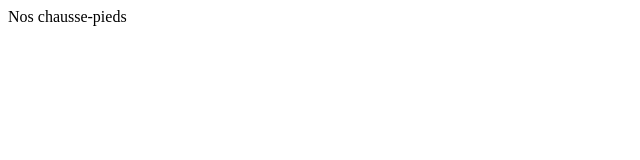
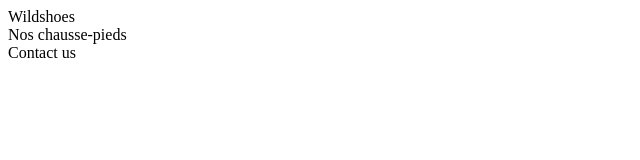
Before and after one commit to sblondeau/wildshoes2, a plain HTML site: page index.html in a window 1280 px wide. Shown: the whole page, without its empty margins (0-640 px from the left). Drawn offline with Linux system fonts and the light colour scheme.

Commit message:
ajout footer et header

```diff
--- a/index.html
+++ b/index.html
@@ -4,5 +4,7 @@
 <title>Wildshoes</title>
 </head>
 <body>
+<div class="header">Wildshoes</div>
 <div class="content">Nos chausse-pieds</div>
+<div class="footer">Contact us</div>
 </body>
```
